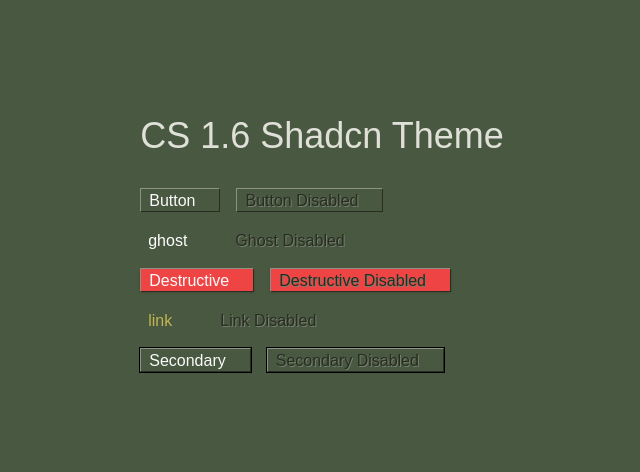
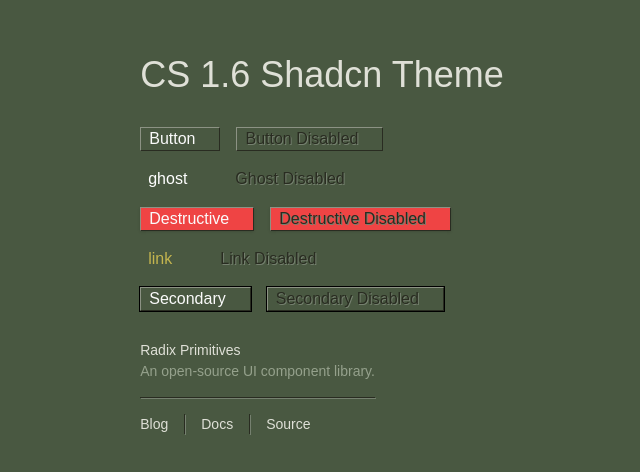
Before and after one commit to Triginarsa/shadcn-cs-16, a Next.js app: page / in a window 1280 px wide. Shown: the part 156-628 px from the top of the page, without its empty margins (318-958 px from the left). Built offline with nearby package versions, Linux system fonts and the light colour scheme; a web font is replaced by a local one.

Commit message:
feat: separator

```diff
--- a/app/globals.css
+++ b/app/globals.css
@@ -21,13 +21,12 @@
   --secondary: hsl(0 0% 96.1%);
   --secondary-foreground: hsl(0 0% 9%);
   --muted: hsl(0 0% 96.1%);
-  --muted-foreground: hsl(0 0% 45.1%);
+  --muted-foreground: hsl(93, 10%, 59%);
   --accent: hsl(92, 12%, 25%);
   --accent-foreground: hsl(52, 50%, 54%);
   --destructive: hsl(0 84.2% 60.2%);
   --destructive-foreground: hsl(0 0% 98%);
-  --border: hsl(86, 6%, 55%);
-  --border-dark: hsl(76, 14%, 15%);
+  --border: hsl(76, 14%, 15%);
   --input: hsl(0 0% 89.8%);
   --ring: hsl(0 0% 3.9%);
   --chart-1: hsl(12 76% 61%);
--- a/app/page.tsx
+++ b/app/page.tsx
@@ -1,3 +1,4 @@
+import { SeparatorDemo } from "@/components/separator-demo";
 import { Button } from "@/components/ui/button";
 
 export default function Home() {
@@ -36,6 +37,8 @@
             </Button>
           </div>
         </div>
+
+        <SeparatorDemo />
       </main>
     </div>
   );
--- /dev/null
+++ b/components/separator-demo.tsx
@@ -0,0 +1,22 @@
+import { Separator } from "@/components/ui/separator";
+
+export function SeparatorDemo() {
+  return (
+    <div>
+      <div className="space-y-1">
+        <h4 className="text-sm font-medium leading-none">Radix Primitives</h4>
+        <p className="text-sm text-muted-foreground">
+          An open-source UI component library.
+        </p>
+      </div>
+      <Separator className="my-4" />
+      <div className="flex h-5 items-center space-x-4 text-sm">
+        <div>Blog</div>
+        <Separator orientation="vertical" />
+        <div>Docs</div>
+        <Separator orientation="vertical" />
+        <div>Source</div>
+      </div>
+    </div>
+  );
+}
--- a/components/ui/button.tsx
+++ b/components/ui/button.tsx
@@ -18,7 +18,7 @@
         secondary:
           "bg-primary text-primary-foreground border ring ring-black border-t-[#8c9284] border-l-[#8c9284] border-r-[#292c21] border-b-[#292c21] active:border-t-[#292c21] active:border-l-[#292c21] active:border-r-[#8c9284] active:border-b-[#8c9284] ring-offset-background focus-visible:ring-2 focus-visible:ring-ring",
         ghost:
-          "hover:bg-accent hover:text-accent-foreground active:bg-primary active:border active:border-t-[#292c21] active:border-l-[#292c21] active:border-r-[#8c9284] active:border-b-[#8c9284]",
+          "hover:text-accent-foreground active:bg-primary active:border-2 active:border-t-[#292c21] active:border-l-[#292c21] active:border-r-[#8c9284] active:border-b-[#8c9284] hover:border-t-[#292c21] hover:border hover:border-l-[#292c21] hover:border-r-[#8c9284] hover:border-b-[#8c9284]",
         link: "text-accent-foreground underline-offset-4 hover:underline hover:decoration-dotted",
       },
       size: {
--- /dev/null
+++ b/components/ui/separator.tsx
@@ -0,0 +1,31 @@
+"use client";
+
+import * as React from "react";
+import * as SeparatorPrimitive from "@radix-ui/react-separator";
+
+import { cn } from "@/lib/utils";
+
+const Separator = React.forwardRef<
+  React.ElementRef<typeof SeparatorPrimitive.Root>,
+  React.ComponentPropsWithoutRef<typeof SeparatorPrimitive.Root>
+>(
+  (
+    { className, orientation = "horizontal", decorative = true, ...props },
+    ref
+  ) => (
+    <SeparatorPrimitive.Root
+      ref={ref}
+      decorative={decorative}
+      orientation={orientation}
+      className={cn(
+        "shrink-0 bg-border shadow-[1px_1px_0_rgb(117_128_111)]",
+        orientation === "horizontal" ? "h-[1px] w-full" : "h-full w-[1px]",
+        className
+      )}
+      {...props}
+    />
+  )
+);
+Separator.displayName = SeparatorPrimitive.Root.displayName;
+
+export { Separator };
--- a/package.json
+++ b/package.json
@@ -9,6 +9,7 @@
     "lint": "next lint"
   },
   "dependencies": {
+    "@radix-ui/react-separator": "^1.1.2",
     "@radix-ui/react-slot": "^1.1.2",
     "class-variance-authority": "^0.7.1",
     "clsx": "^2.1.1",
```
Also changed, not shown: 1 other file (tests, documents, lock files or other folders).
